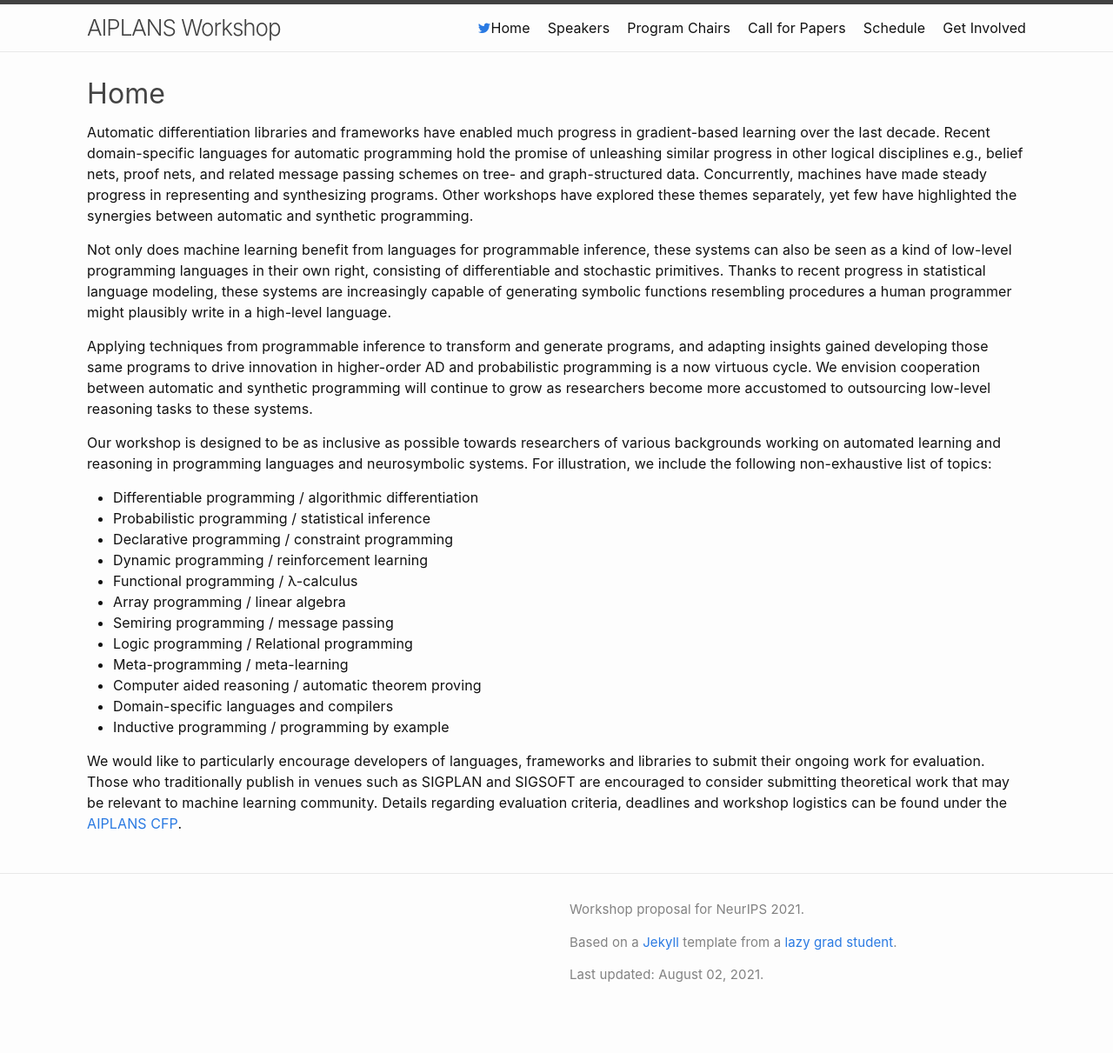
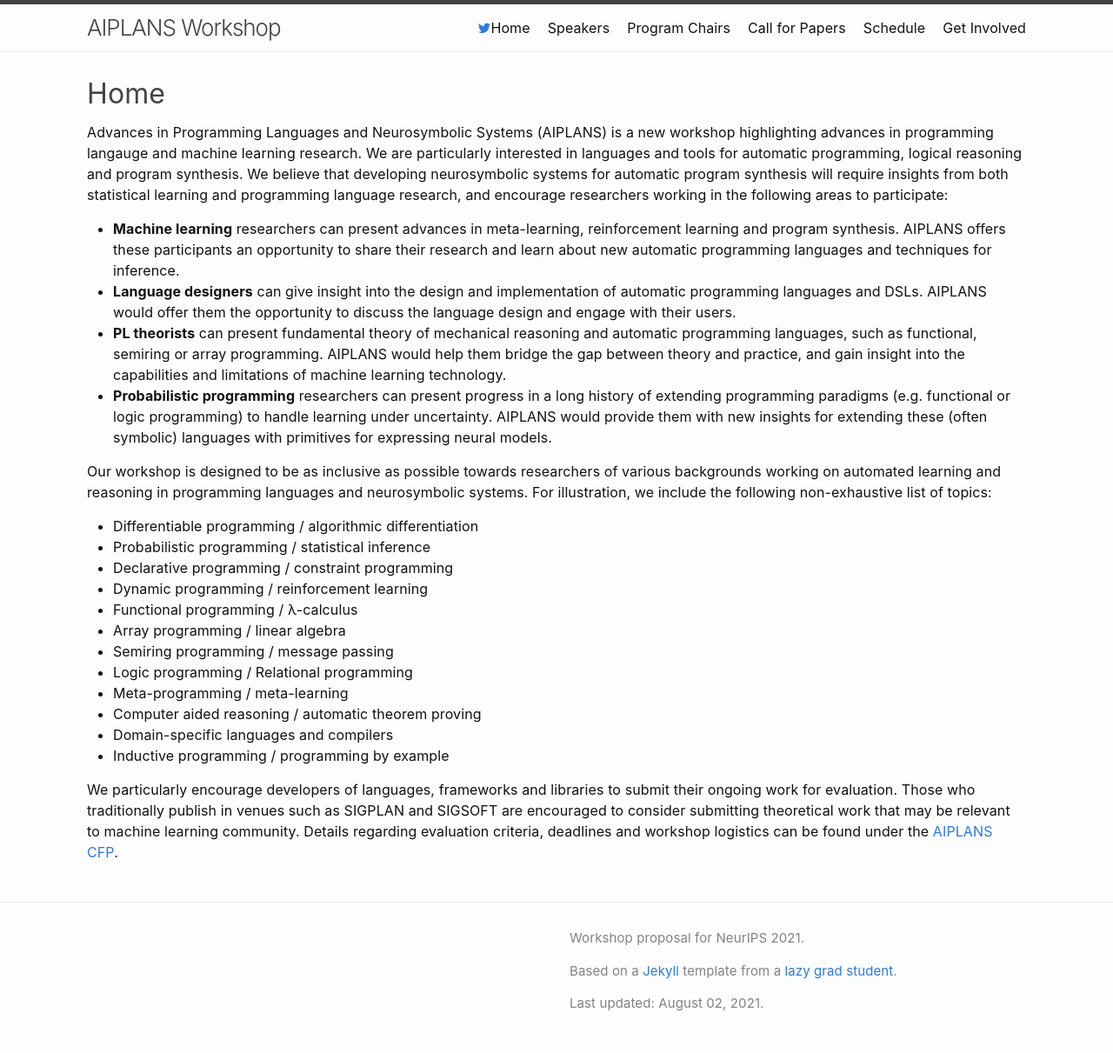
Before and after one commit to aiplans/aiplans.github.io, a Jekyll site: the page built from index.md, in a window 1280 px wide. Shown: the whole page at 87% size. Built offline with Jekyll 4.4.1, drawn with Linux system fonts in a browser that asks for light colours; before the commit the page ends 1178 px from its top, so only the background shows below that.

Commit message:
add favicon and simplify language

```diff
--- a/_includes/header.html
+++ b/_includes/header.html
@@ -1,4 +1,5 @@
 <link rel="stylesheet" href="https://cdnjs.cloudflare.com/ajax/libs/font-awesome/4.7.0/css/font-awesome.min.css">
+<link rel="shortcut icon" type="image/png" href="favicon.png">
 
 <header class="site-header">
   <div class="wrapper">
--- a/index.md
+++ b/index.md
@@ -7,11 +7,18 @@ title: Home
 layout: home
 ---
 
-Automatic differentiation libraries and frameworks have enabled much progress in gradient-based learning over the last decade. Recent domain-specific languages for automatic programming hold the promise of unleashing similar progress in other logical disciplines e.g., belief nets, proof nets, and related message passing schemes on tree- and graph-structured data. Concurrently, machines have made steady progress in representing and synthesizing programs. Other workshops have explored these themes separately, yet few have highlighted the synergies between automatic and synthetic programming.
+Advances in Programming Languages and Neurosymbolic Systems (AIPLANS) is a new workshop highlighting advances in programming langauge and machine learning research. We are particularly interested in languages and tools for automatic programming, logical reasoning and program synthesis. We believe that developing neurosymbolic systems for automatic program synthesis will require insights from both statistical learning and programming language research, and encourage researchers working in the following areas to participate:
 
-Not only does machine learning benefit from languages for programmable inference, these systems can also be seen as a kind of low-level programming languages in their own right, consisting of differentiable and stochastic primitives. Thanks to recent progress in statistical language modeling, these systems are increasingly capable of generating symbolic functions resembling procedures a human programmer might plausibly write in a high-level language.
+* **Machine learning** researchers can present advances in meta-learning, reinforcement learning and program synthesis. AIPLANS offers these participants an opportunity to share their research and learn about new automatic programming languages and techniques for inference.
+* **Language designers** can give insight into the design and implementation of automatic programming languages and DSLs. AIPLANS would offer them the opportunity to discuss the language design and engage with their users.
+* **PL theorists** can present fundamental theory of mechanical reasoning and automatic programming languages, such as functional, semiring or array programming. AIPLANS would help them bridge the gap between theory and practice, and gain insight into the capabilities and limitations of machine learning technology.
+* **Probabilistic programming** researchers can present progress in a long history of extending programming paradigms (e.g. functional or logic programming) to handle learning under uncertainty. AIPLANS would provide them with new insights for extending these (often symbolic) languages with primitives for expressing neural models.
 
-Applying techniques from programmable inference to transform and generate programs, and adapting insights gained developing those same programs to drive innovation in higher-order AD and probabilistic programming is a now virtuous cycle. We envision cooperation between automatic and synthetic programming will continue to grow as researchers become more accustomed to outsourcing low-level reasoning tasks to these systems.
+[comment]: <> (Automatic differentiation libraries and frameworks have enabled much progress in gradient-based learning over the last decade. Recent domain-specific languages for automatic programming hold the promise of unleashing similar progress in other logical disciplines e.g., belief nets, proof nets, and related message passing schemes on tree- and graph-structured data. Concurrently, machines have made steady progress in representing and synthesizing programs. Other workshops have explored these themes separately, yet few have highlighted the synergies between automatic and synthetic programming.)
+
+[comment]: <> (Not only does machine learning benefit from languages for programmable inference, these systems can also be seen as a kind of low-level programming languages in their own right, consisting of differentiable and stochastic primitives. Thanks to recent progress in statistical language modeling, these systems are increasingly capable of generating symbolic functions resembling procedures a human programmer might plausibly write in a high-level language.)
+
+[comment]: <> (Applying techniques from programmable inference to transform and generate programs, and adapting insights gained developing those same programs to drive innovation in higher-order AD and probabilistic programming is a now virtuous cycle. We envision cooperation between automatic and synthetic programming will continue to grow as researchers become more accustomed to outsourcing low-level reasoning tasks to these systems.)
 
 Our workshop is designed to be as inclusive as possible towards researchers of various backgrounds working on automated learning and reasoning in programming languages and neurosymbolic systems. For illustration, we include the following non-exhaustive list of topics:
 
@@ -28,4 +35,4 @@ Our workshop is designed to be as inclusive as possible towards researchers of v
 * Domain-specific languages and compilers
 * Inductive programming / programming by example
 
-We would like to particularly encourage developers of languages, frameworks and libraries to submit their ongoing work for evaluation. Those who traditionally publish in venues such as SIGPLAN and SIGSOFT are encouraged to consider submitting theoretical work that may be relevant to machine learning community. Details regarding evaluation criteria, deadlines and workshop logistics can be found under the [AIPLANS CFP](callforpapers.md).
+We particularly encourage developers of languages, frameworks and libraries to submit their ongoing work for evaluation. Those who traditionally publish in venues such as SIGPLAN and SIGSOFT are encouraged to consider submitting theoretical work that may be relevant to machine learning community. Details regarding evaluation criteria, deadlines and workshop logistics can be found under the [AIPLANS CFP](callforpapers.md).
```
Also changed, not shown: favicon.png (added).
